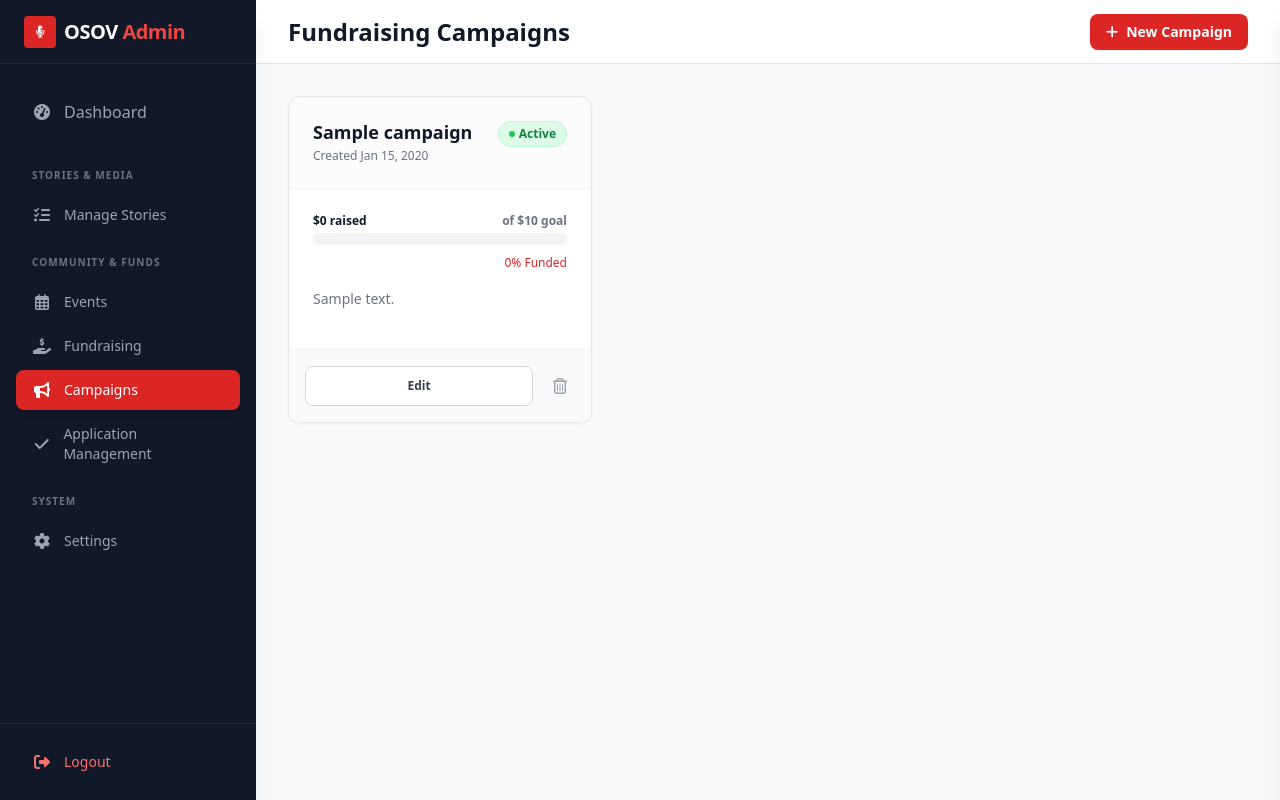
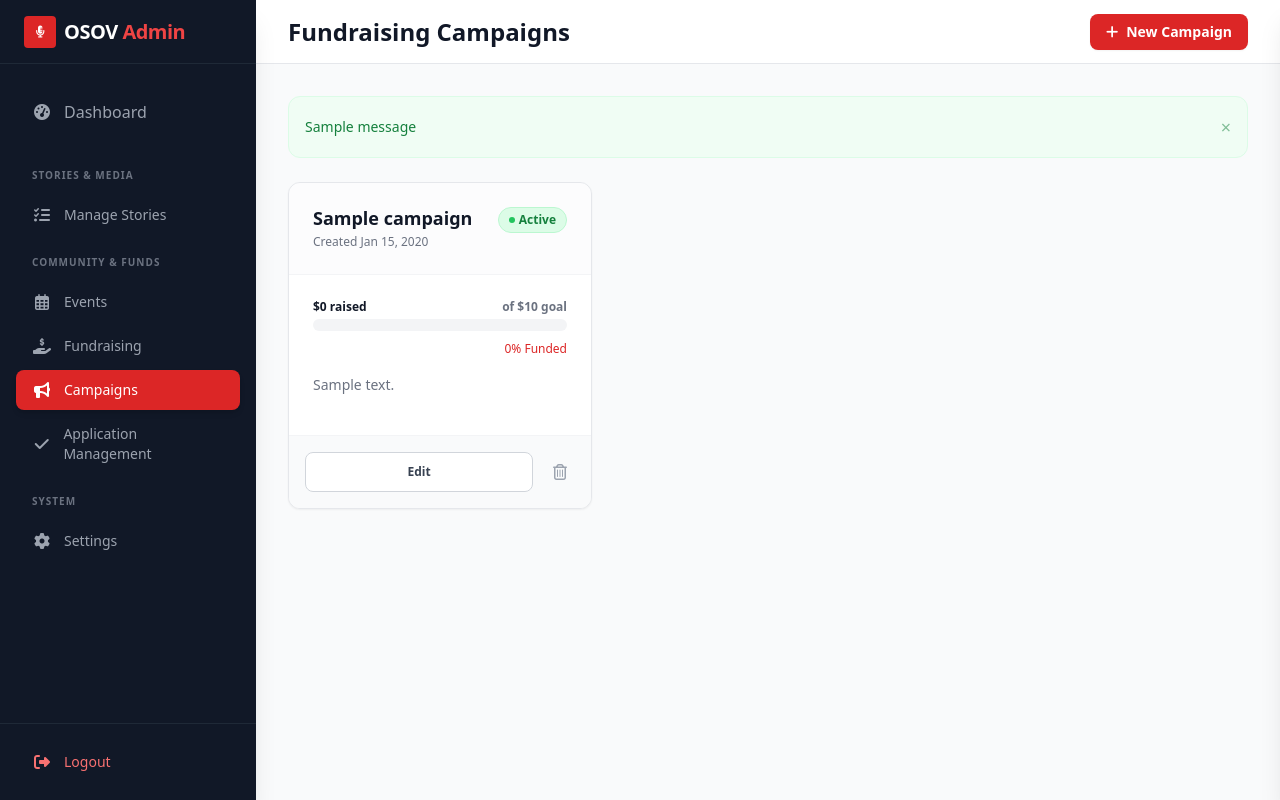
Before and after one commit to Williams-Opone/osov, a Flask app: page /admin/campaigns in a window 1280 px wide. Run offline with Flask 3, Linux system fonts and the light colour scheme; a user stored in the database is signed in; tables that the repository leaves empty hold one stand-in row (values such as "Sample post"); one stand-in notice (Sample message) is shown; some libraries are stand-ins or nearby versions.

Commit message:
worked on the admin campaign page

```diff
--- a/project/templates/admin/admin_campaigns.html
+++ b/project/templates/admin/admin_campaigns.html
@@ -36,6 +36,17 @@
 
             <div class="flex-1 overflow-x-hidden overflow-y-auto bg-gray-50 p-4 md:p-8">
 
+                {% with messages = get_flashed_messages(with_categories=true) %}
+                    {% if messages %}
+                        {% for category, message in messages %}
+                            <div class="mb-6 p-4 rounded-xl flex items-center justify-between {% if category == 'success' %}bg-green-50 text-green-700 border border-green-100{% else %}bg-amber-50 text-amber-700 border border-amber-100{% endif %}">
+                                <span class="text-sm font-medium">{{ message }}</span>
+                                <button onclick="this.parentElement.remove()" class="opacity-50 hover:opacity-100 text-lg">&times;</button>
+                            </div>
+                        {% endfor %}
+                    {% endif %}
+                {% endwith %}
+
                 <div class="grid grid-cols-1 md:grid-cols-2 lg:grid-cols-3 gap-4 md:gap-6">
 
                     {% for camp in campaigns %}
@@ -65,8 +76,8 @@
                                     <span class="text-gray-900">${{ "{:,.0f}".format(camp.total_raised()) }} raised</span>
                                     <span class="text-gray-500">of ${{ "{:,.0f}".format(camp.goal_amount) }} goal</span>
                                 </div>
-                                <div class="w-full bg-gray-100 rounded-full h-3">
-                                    <div class="bg-red-600 h-3 rounded-full transition-all duration-1000" style="width: {{ camp.progress_percent() }}%"></div>
+                                <div class="w-full bg-gray-100 rounded-full h-3 overflow-hidden">
+                                    <div class="bg-red-600 h-3 rounded-full progress-bar-transition" style="width: {{ camp.progress_percent() }}%"></div>
                                 </div>
                                 <div class="text-right mt-1">
                                     <span class="text-xs font-medium text-red-600">{{ camp.progress_percent() }}% Funded</span>
@@ -76,7 +87,6 @@
                             <p class="text-sm text-gray-500 line-clamp-2 mb-4">
                                 {{ camp.description or "No description provided." }}
                             </p>
-
                         </div>
 
                         <div class="p-4 border-t border-gray-100 bg-gray-50 flex gap-3">
@@ -91,15 +101,27 @@
                                 Edit
                             </button>
 
-                            <form action="{{ url_for('admin.delete_campaign', campaign_id=camp.id) }}" method="POST" onsubmit="return confirm('Delete this campaign?')" class="flex-shrink-0">
+                            <form action="{{ url_for('admin.delete_campaign', campaign_id=camp.id) }}" method="POST" onsubmit="return confirm('Delete this campaign? (Linked donations will be kept as General Fund)')" class="flex-shrink-0">
                                 <input type="hidden" name="csrf_token" value="{{ csrf_token() }}">
                                 <button type="submit" class="text-gray-400 hover:text-red-600 p-2 rounded-full hover:bg-red-50 transition" title="Delete">
                                     <i class="fa-regular fa-trash-can"></i>
                                 </button>
                             </form>
                         </div>
-
                     </div>
+                    {% else %}
+                        <div class="col-span-full py-16 md:py-24 flex flex-col items-center justify-center text-center">
+                            <div class="w-20 h-20 bg-white rounded-3xl shadow-sm border border-gray-100 flex items-center justify-center mb-6">
+                                <i class="fa-solid fa-hand-holding-heart text-3xl text-gray-200"></i>
+                            </div>
+                            <h2 class="text-2xl font-bold text-gray-900 mb-2">No Campaigns Yet</h2>
+                            <p class="text-gray-500 max-w-sm mb-8">
+                                Your campaign list is currently empty. Create a new campaign to start gathering support for your initiatives.
+                            </p>
+                            <button onclick="openCreateModal()" class="px-8 py-3 bg-slate-900 text-white font-bold rounded-xl hover:bg-red-600 transition-all shadow-lg flex items-center gap-2">
+                                <i class="fa-solid fa-plus text-sm"></i> Create Your First Campaign
+                            </button>
+                        </div>
                     {% endfor %}
 
                 </div>
```
